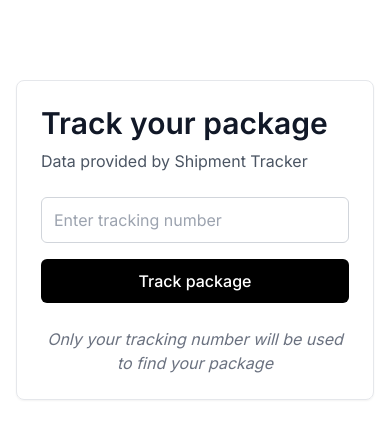
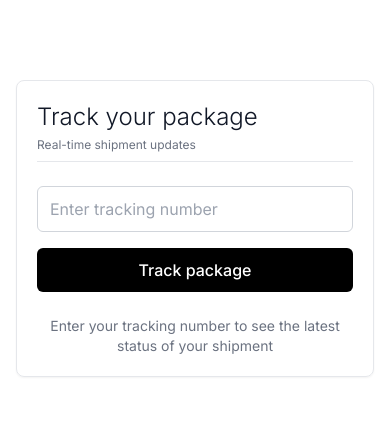
Before and after one commit to advix13/wakatrack, a Next.js app: page / in a window 390 px wide. Shown: the top 438 px of the page. Built offline with nearby package versions, Linux system fonts and the light colour scheme.

Commit message:
style: enhance home page UI - Increase form container width - Add separator line under header - Update text content and styling - Improve responsive layout

```diff
--- a/app/page.tsx
+++ b/app/page.tsx
@@ -52,10 +52,10 @@ export default function Home() {
 
   return (
     <main className="min-h-screen bg-white pt-20 px-4">
-      <div className="w-full max-w-xl mx-auto space-y-6 p-6 rounded-lg border border-gray-200 shadow-sm">
-        <div className="space-y-2">
-          <h1 className="text-3xl font-semibold text-gray-900">Track your package</h1>
-          <p className="text-gray-600">Data provided by Shipment Tracker</p>
+      <div className="w-full max-w-xl mx-auto space-y-6 p-5 rounded-lg border border-gray-200 shadow-sm">
+        <div className="space-y-1 pb-2 border-b border-gray-200">
+          <h1 className="text-2xl font-light text-gray-900">Track your package</h1>
+          <p className="text-xs text-gray-500">Real-time shipment updates</p>
         </div>
 
         <form onSubmit={handleSubmit} className="space-y-4">
@@ -85,8 +85,8 @@ export default function Home() {
           )}
         </form>
 
-        <p className="text-center text-gray-500 italic">
-          Only your tracking number will be used to find your package
+        <p className="text-center text-gray-500 text-sm">
+          Enter your tracking number to see the latest status of your shipment
         </p>
       </div>
     </main>
```
